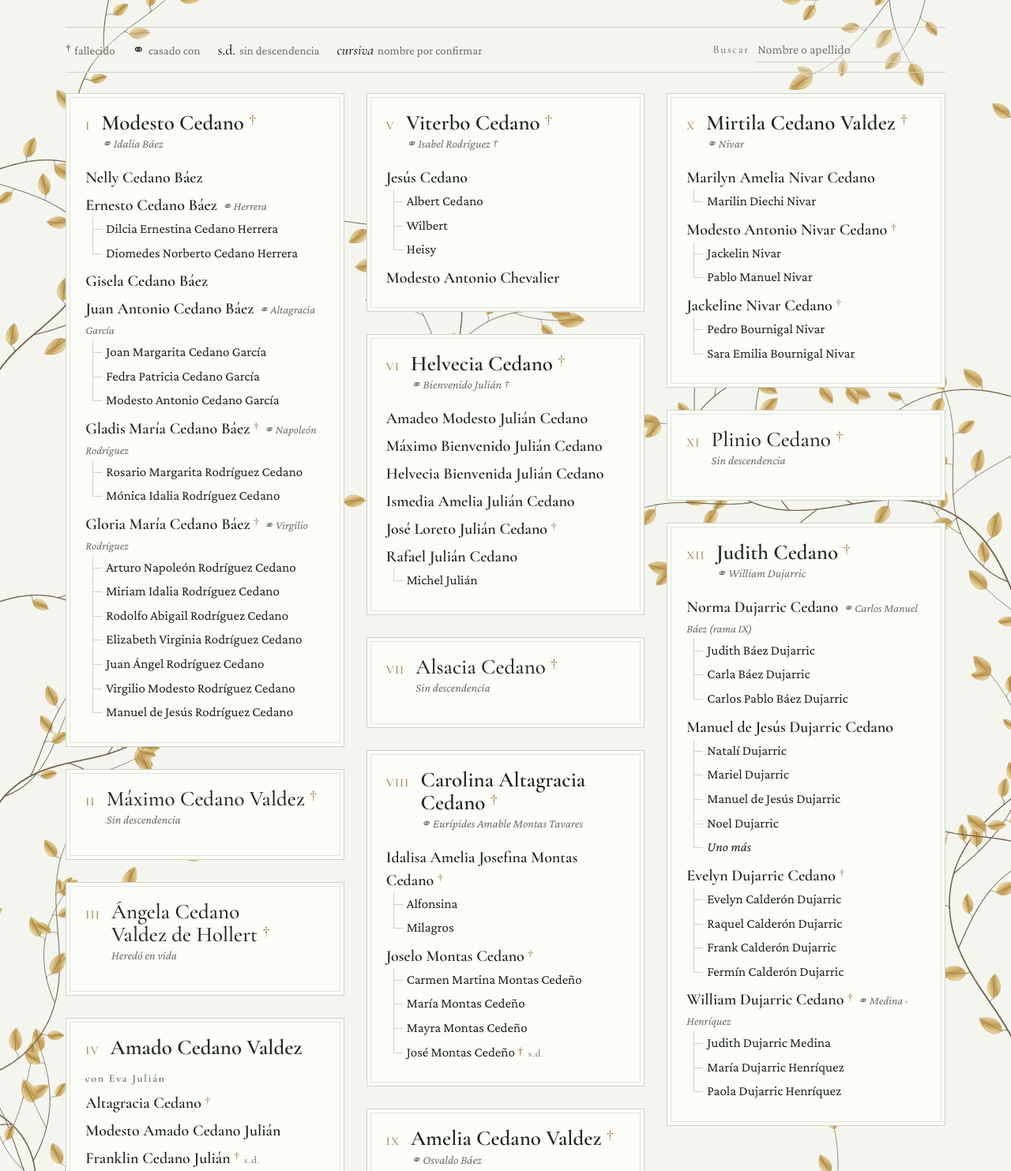
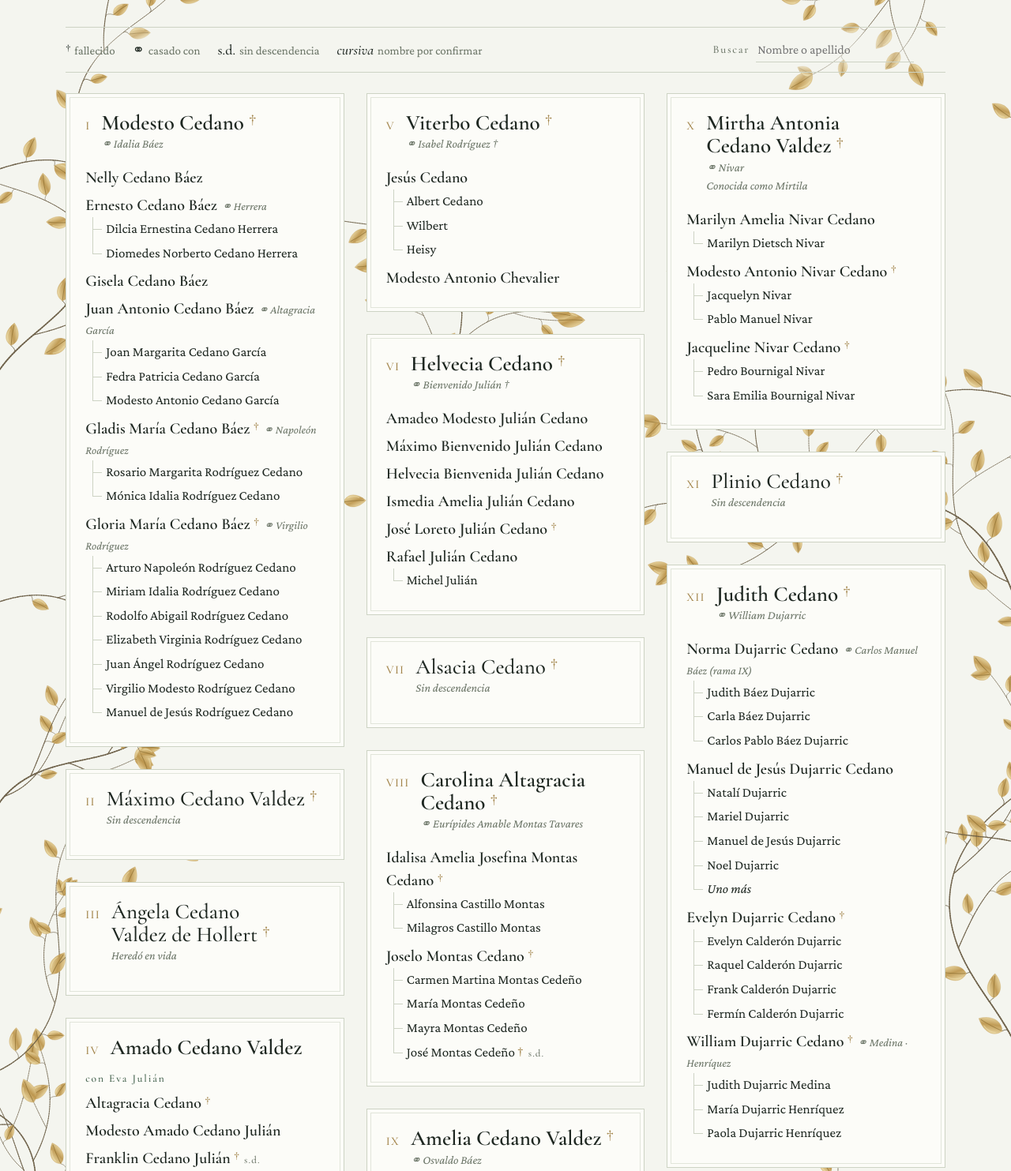
Before and after one commit to eolinolga-o7/arbol-cedano-valdez, a plain HTML site: page index.html in a window 1280 px wide. Shown: the part 560-2043 px from the top of the page at 79% size. Drawn offline with nearby package versions, Linux system fonts and the light colour scheme; a web font is replaced by a local one.

Commit message:
Correct names in the Carolina, Óscar Báez and Mirtha branches
- Idalisa's daughters are Alfonsina and Milagros Castillo Montas.
- Amelia Andreína Báez Ortiz has no child; the entry was a mistake.
- Óscar Báez Ortiz is Óscar Osvaldo Báez Ortiz.
- Rama X is Mirtha Antonia Cedano Valdez, known in the family as Mirtila.
- Spelling: Marilyn Dietsch Nivar, Jacquelyn Nivar, Jacqueline Nivar Cedano.

```diff
--- a/index.html
+++ b/index.html
@@ -383,7 +383,7 @@ var TREE=[
  ]},
  {n:"Alsacia Cedano",d:1,sd:1},
  {n:"Carolina Altagracia Cedano",d:1,sp:"Eurípides Amable Montas Tavares",k:[
-   {n:"Idalisa Amelia Josefina Montas Cedano",d:1,k:[{n:"Alfonsina"},{n:"Milagros"}]},
+   {n:"Idalisa Amelia Josefina Montas Cedano",d:1,k:[{n:"Alfonsina Castillo Montas"},{n:"Milagros Castillo Montas"}]},
    {n:"Joselo Montas Cedano",d:1,k:[{n:"Carmen Martina Montas Cedeño"},{n:"María Montas Cedeño"},{n:"Mayra Montas Cedeño"},{n:"José Montas Cedeño",d:1,sd:1}]}
  ]},
  {n:"Amelia Cedano Valdez",d:1,sp:"Osvaldo Báez",k:[
@@ -394,14 +394,14 @@ var TREE=[
    {n:"Virgilio Báez Cedano",k:[{n:"Virgilio"},{n:"Osvaldo"},{n:"Brian"}]},
    {n:"Óscar Báez",d:1,sp:"Ortiz",k:[
      {n:"Máximo Osvaldo Báez Ortiz",d:1,sd:1},
-     {n:"Amelia Andreína Báez Ortiz",k:[{n:"Un hijo",u:1}]},
-     {n:"Óscar Báez Ortiz"}
+     {n:"Amelia Andreína Báez Ortiz"},
+     {n:"Óscar Osvaldo Báez Ortiz"}
    ]}
  ]},
- {n:"Mirtila Cedano Valdez",d:1,sp:"Nivar",k:[
-   {n:"Marilyn Amelia Nivar Cedano",k:[{n:"Marilin Diechi Nivar"}]},
-   {n:"Modesto Antonio Nivar Cedano",d:1,k:[{n:"Jackelin Nivar"},{n:"Pablo Manuel Nivar"}]},
-   {n:"Jackeline Nivar Cedano",d:1,k:[{n:"Pedro Bournigal Nivar"},{n:"Sara Emilia Bournigal Nivar"}]}
+ {n:"Mirtha Antonia Cedano Valdez",d:1,note:"Conocida como Mirtila",sp:"Nivar",k:[
+   {n:"Marilyn Amelia Nivar Cedano",k:[{n:"Marilyn Dietsch Nivar"}]},
+   {n:"Modesto Antonio Nivar Cedano",d:1,k:[{n:"Jacquelyn Nivar"},{n:"Pablo Manuel Nivar"}]},
+   {n:"Jacqueline Nivar Cedano",d:1,k:[{n:"Pedro Bournigal Nivar"},{n:"Sara Emilia Bournigal Nivar"}]}
  ]},
  {n:"Plinio Cedano",d:1,sd:1},
  {n:"Judith Cedano",d:1,sp:"William Dujarric",k:[
```
